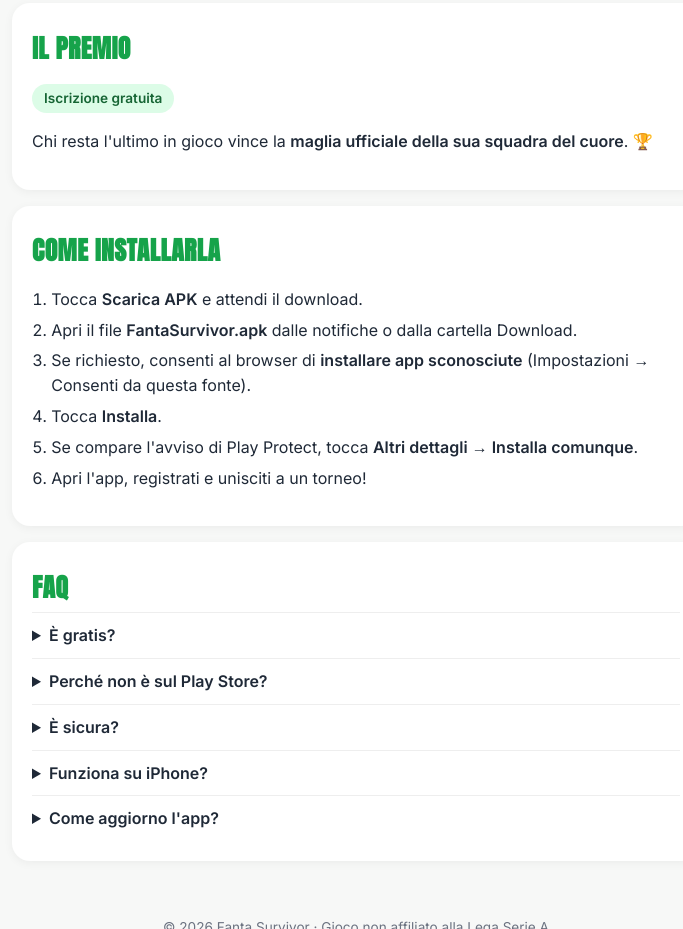
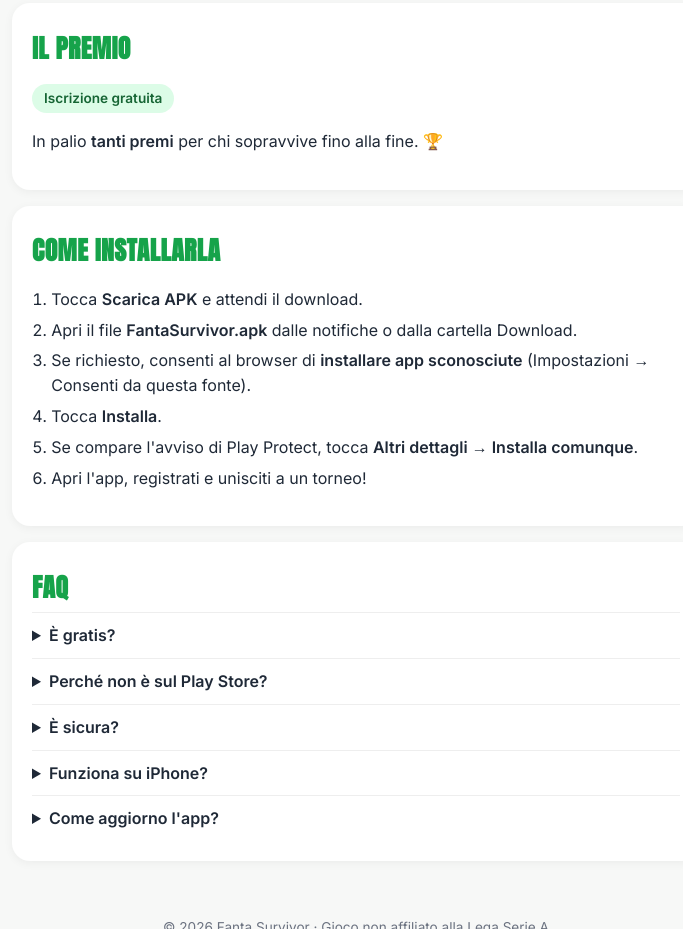
Before and after one commit to fantasurvivor/download, a plain HTML site: page index.html in a window 1280 px wide. Shown: the part 796-1725 px from the top of the page, without its empty margins (284-967 px from the left). Drawn offline with Linux system fonts and the light colour scheme.

Commit message:
Premi generici

```diff
--- a/index.html
+++ b/index.html
@@ -1,7 +1,7 @@
 <!doctype html><html lang="it"><head><meta charset="utf-8"><meta name="viewport" content="width=device-width,initial-scale=1">
 <title>Fanta Survivor – Scarica l'app</title>
 <meta name="description" content="Il gioco Survivor sulla Serie A: scegli una squadra a giornata, se vince sopravvivi. Iscrizione gratuita.">
-<meta property="og:title" content="Fanta Survivor – Sopravvivi alla Serie A"><meta property="og:description" content="Scegli una squadra ogni giornata. Se vince, sei dentro. L'ultimo rimasto vince la maglia ufficiale!">
+<meta property="og:title" content="Fanta Survivor – Sopravvivi alla Serie A"><meta property="og:description" content="Scegli una squadra ogni giornata. Se vince, sei dentro. L'ultimo rimasto vince: in palio tanti premi!">
 <meta property="og:image" content="https://vincenzuccio000-coder.github.io/fanta-survivor-download/og.png"><meta property="og:url" content="https://vincenzuccio000-coder.github.io/fanta-survivor-download/"><meta property="og:type" content="website"><meta name="twitter:card" content="summary_large_image">
 <link rel="icon" type="image/png" href="favicon.png"><link rel="apple-touch-icon" href="apple-touch-icon.png"><meta name="theme-color" content="#16A34A">
 <link href="https://fonts.googleapis.com/css2?family=Anton&family=Inter:wght@400;600&display=swap" rel="stylesheet">
@@ -19,7 +19,7 @@ h1{font-size:2.6rem}h2{font-size:1.6rem;color:#16A34A}.hero{text-align:center;pa
 <li>Ogni giornata scegli <b>una squadra</b> di Serie A.</li><li>Se la tua squadra <b>vince</b>, sopravvivi.</li>
 <li>Pareggio, sconfitta o nessuna scelta = <b>eliminato</b>.</li><li>Non puoi usare la stessa squadra due volte.</li>
 <li>Se vengono eliminati tutti, la giornata si ripete.</li><li>L'<b>ultimo rimasto</b> vince!</li></ul></section>
-<section class="card"><h2>Il premio</h2><p><span class="tag">Iscrizione gratuita</span></p><p>Chi resta l'ultimo in gioco vince la <b>maglia ufficiale della sua squadra del cuore</b>. 🏆</p></section>
+<section class="card"><h2>Il premio</h2><p><span class="tag">Iscrizione gratuita</span></p><p>In palio <b>tanti premi</b> per chi sopravvive fino alla fine. 🏆</p></section>
 <section class="card"><h2>Come installarla</h2><ol>
 <li>Tocca <b>Scarica APK</b> e attendi il download.</li>
 <li>Apri il file <b>FantaSurvivor.apk</b> dalle notifiche o dalla cartella Download.</li>
```
